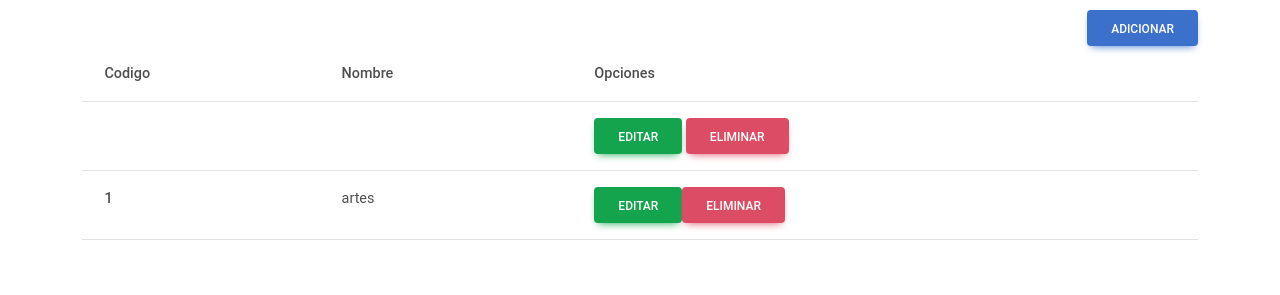
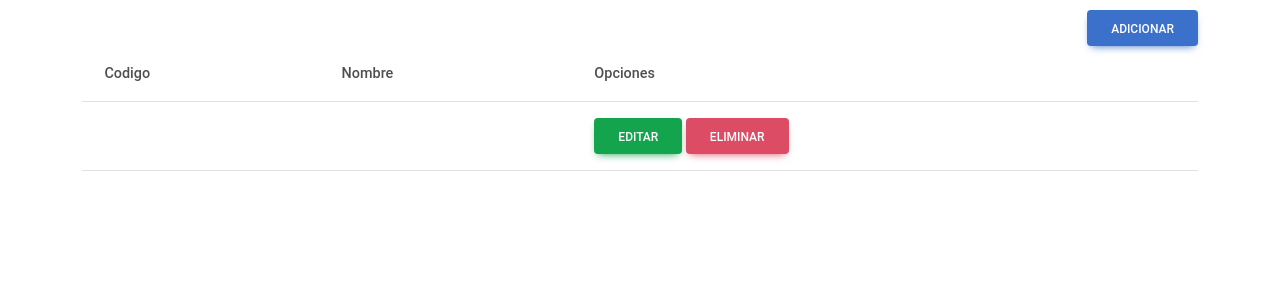
Before and after one commit to sebastianminayo/CesmagAPP, a PHP site: page /facultades.php in a window 1280 px wide. Shown: the part 249-544 px from the top of the page. Run offline with PHP 8.4, Linux system fonts and the light colour scheme; tables that the repository leaves empty or names only in its code hold one stand-in row (values such as "Sample post"); data that the repository does not hold is empty.

Commit message:
version 11

```diff
--- a/facultades.php
+++ b/facultades.php
@@ -7,6 +7,7 @@
 <div align = "right">
   <a class='btn btn-primary' href="form_registro_fac.php" >Adicionar</a>
 </div>
+
 <table class="table">
   <thead>
     <tr>
@@ -27,7 +28,7 @@
                     echo "<td>".$row["Nombre_fac"]."</td>";
                     echo "<td>
                     <a class='btn btn-success'>Editar</a>
-                    <a class='btn btn-danger'>Eliminar</a>
+                    <a class='btn btn-danger' href='eliminarFac.php?id=".$row["Codigo_fac"]."'>Eliminar</a>
                     </td>";
                     echo "</tr>";
                 }
@@ -36,14 +37,6 @@
             }
             $conn->close();
         ?>
-    <tr>
-      <th scope="row">1</th>
-      <td>artes</td>
-      <td>
-    <a class="btn btn-success">Editar</button>
-    <a class="btn btn-danger" href='eliminarFac.php?id=".$row["codigo_fac"]."'>Eliminar</button>
-      </td>
-    </tr>
   </tbody>
 </table>
 </div>
```
Also changed, not shown: eliminarFac.php (+16 -0 lines).
